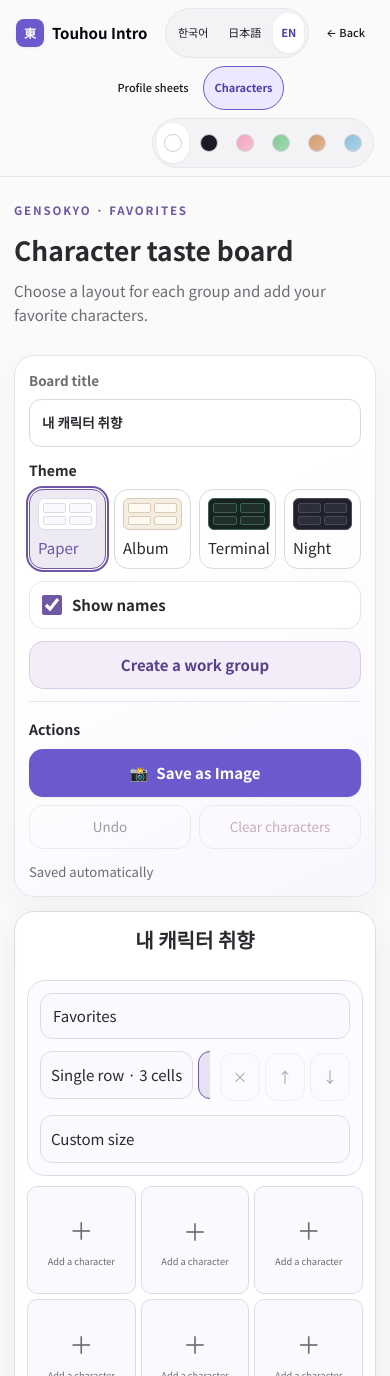
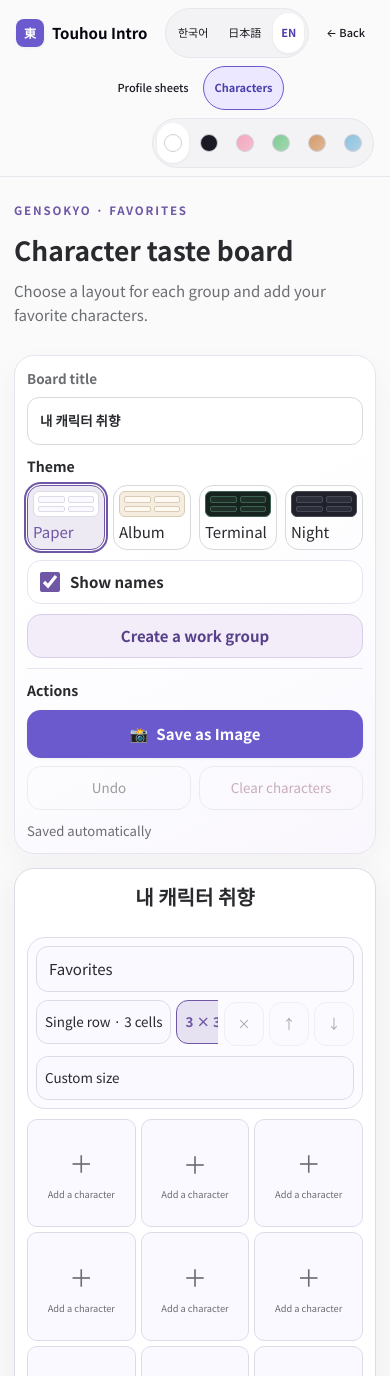
Before and after one commit to wealthygogi/introduce, a React (Vite) app: page /characters/tastes in a window 390 px wide. Shown: the top 1376 px of the page. Built offline with nearby package versions, Linux system fonts and the light colour scheme; a web font is replaced by a local one.

Commit message:
fix: clarify taste board mobile downloads

```diff
--- a/src/components/DownloadButton.tsx
+++ b/src/components/DownloadButton.tsx
@@ -6,20 +6,24 @@ interface Props {
   targetId: string;
   filename: string;
   captureOptions?: { scale?: number; padding?: number; resetPosition?: boolean; maxPixelArea?: number };
+  onStatusChange?: (status: 'preparing' | 'started' | 'failed') => void;
 }
 
-export default function DownloadButton({ targetId, filename, captureOptions }: Props) {
+export default function DownloadButton({ targetId, filename, captureOptions, onStatusChange }: Props) {
   const { t } = useLang();
   const [busy, setBusy] = useState(false);
 
   const run = async () => {
     if (busy) return;
     setBusy(true);
+    onStatusChange?.('preparing');
     try {
       const blob = await captureCardBlob(targetId, captureOptions);
       saveBlob(blob, filename);
+      onStatusChange?.('started');
     } catch (e) {
       console.error('Save failed', e);
+      onStatusChange?.('failed');
       alert(t.saveFailed);
     } finally {
       setBusy(false);
--- a/src/features/characters/TasteBoardEditor.tsx
+++ b/src/features/characters/TasteBoardEditor.tsx
@@ -20,6 +20,11 @@ const resetCopy = {
   ko: { action: '캐릭터 초기화', confirm: '모든 그룹의 캐릭터와 사진을 비울까요? 제목, 테마와 그룹 구성은 유지됩니다.', actions: '작업' },
   ja: { action: 'キャラクターをリセット', confirm: 'すべてのグループのキャラクターと写真を消去しますか？タイトル、テーマ、グループ構成は保持されます。', actions: '操作' },
   en: { action: 'Clear characters', confirm: 'Clear characters and photos from all groups? The title, theme, and group layouts will be kept.', actions: 'Actions' },
+} as const;
+const downloadCopy = {
+  ko: { preparing: '이미지를 준비하고 있습니다…', started: '다운로드를 시작했습니다. 브라우저의 다운로드 목록을 확인해 주세요.', failed: '다운로드를 시작하지 못했습니다. 다시 시도해 주세요.' },
+  ja: { preparing: '画像を準備しています…', started: 'ダウンロードを開始しました。ブラウザーのダウンロード一覧をご確認ください。', failed: 'ダウンロードを開始できませんでした。もう一度お試しください。' },
+  en: { preparing: 'Preparing your image…', started: 'Download started. Check your browser’s downloads.', failed: 'Could not start the download. Please try again.' },
 } as const;
 
 async function resizeImageFile(file: File): Promise<Blob> {
@@ -57,6 +62,7 @@ export default function TasteBoardEditor() {
   const [restoreWarning, setRestoreWarning] = useState(false);
   const [boardLimitError, setBoardLimitError] = useState(false);
   const [imageError, setImageError] = useState(false);
+  const [downloadStatus, setDownloadStatus] = useState<'preparing' | 'started' | 'failed' | null>(null);
   const [imageUrls, setImageUrls] = useState<Record<string, string>>({});
   const [workGroupOpen, setWorkGroupOpen] = useState(false);
   const [workGroupTitle, setWorkGroupTitle] = useState('');
@@ -187,7 +193,8 @@ export default function TasteBoardEditor() {
         <button type="button" className="taste-secondary-action taste-create-action" disabled={board.groups.length >= MAX_GROUPS} onClick={() => { setWorkGroupError(false); setWorkGroupOpen(true); }}>{t.workGroup}</button>
         <div className="taste-action-group" aria-label={resetText.actions}>
           <strong>{resetText.actions}</strong>
-          <DownloadButton targetId="taste-board-export" filename="character-taste-board.png" captureOptions={{ scale: 1, resetPosition: true, maxPixelArea: 16_000_000 }} />
+          <DownloadButton targetId="taste-board-export" filename="character-taste-board.png" captureOptions={{ scale: 1, resetPosition: true, maxPixelArea: 16_000_000 }} onStatusChange={setDownloadStatus} />
+          <p className="taste-download-status" role="status" aria-live="polite">{downloadStatus ? downloadCopy[lang][downloadStatus] : ''}</p>
           <button type="button" className="taste-secondary-action" disabled={!undoStack.length} onClick={() => { setBoard(undoStack[undoStack.length - 1]); setUndoStack(stack => stack.slice(0, -1)); }}>{t.undo}</button>
           <button type="button" className="taste-secondary-action taste-reset-action" disabled={!board.groups.some(group => group.cells.some(Boolean))} onClick={() => { if (window.confirm(resetText.confirm)) update(current => ({ ...current, groups: current.groups.map(group => ({ ...group, cells: group.cells.map(() => null) })) })); }}>{resetText.action}</button>
         </div>
--- a/src/features/characters/taste-board.css
+++ b/src/features/characters/taste-board.css
@@ -98,6 +98,8 @@
 .taste-action-group { display: grid; grid-template-columns: 1fr 1fr; gap: 8px; padding-top: 16px; border-top: 1px solid #e8e4ef; }
 .taste-action-group > strong { grid-column: 1 / -1; font-size: .88rem; }
 .taste-action-group .download-btn { grid-column: 1 / -1; width: 100%; min-height: 48px; justify-content: center; border-radius: 14px; }
+.taste-download-status { grid-column: 1 / -1; margin: 0; color: var(--taste-muted); font-size: .8rem; line-height: 1.45; }
+.taste-download-status:empty { display: none; }
 .taste-action-group .taste-secondary-action { min-width: 0; min-height: 44px; font-size: .84rem; transition: border-color .18s, transform .18s; }
 .taste-reset-action { color: #8a5263; }
 .taste-secondary-action:disabled { opacity: .45; cursor: not-allowed; }
@@ -118,6 +120,13 @@
   .taste-toggle, .taste-secondary-action, .taste-save-status { grid-column: 1 / -1; }
   .taste-action-group { grid-column: 1 / -1; }
   .taste-action-group .taste-secondary-action { grid-column: auto; }
+  .taste-controls { gap: 10px; padding: 12px; }
+  .taste-theme-option { min-height: 62px !important; gap: 3px; padding: 5px !important; }
+  .taste-theme-swatch { height: 26px; }
+  .taste-toggle, .taste-create-action, .taste-action-group .download-btn { min-height: 44px; }
+  .taste-action-group { padding-top: 10px; }
+  .taste-group-heading { gap: 6px; padding: 8px; }
+  .taste-group-heading button, .taste-custom-grid summary { min-height: 44px; padding: 5px 8px; font-size: .84rem; }
   .taste-board { padding: 12px; border-radius: 20px; }
   .taste-board-cell { padding: 4px; border-radius: 10px; }
   .taste-character { display: grid; justify-items: center; }
```
Also changed, not shown: tests/taste-board-export.mjs (+1 -0 lines).
